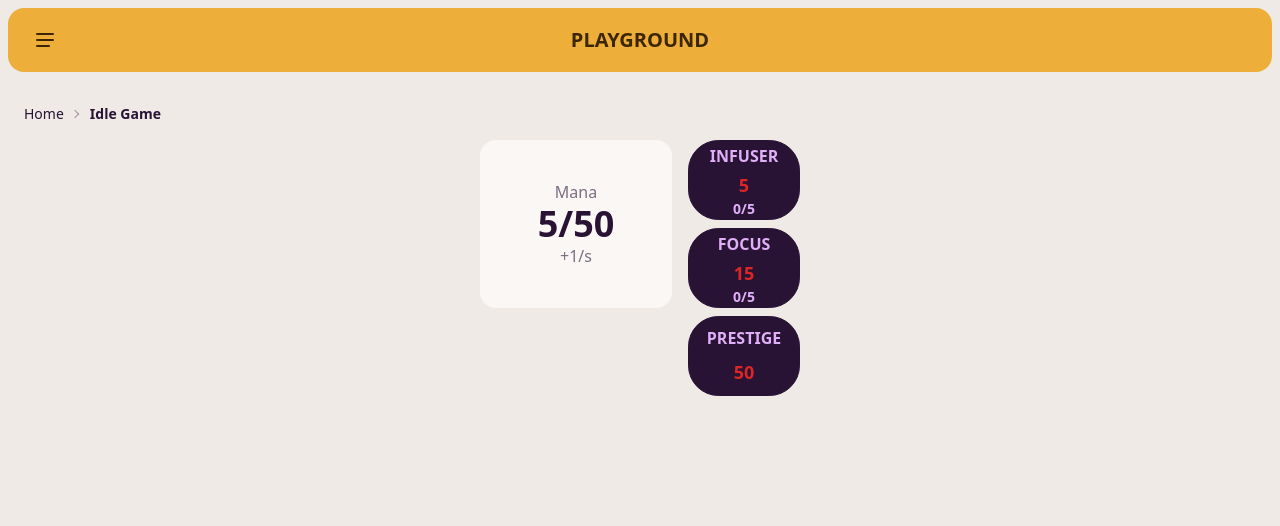
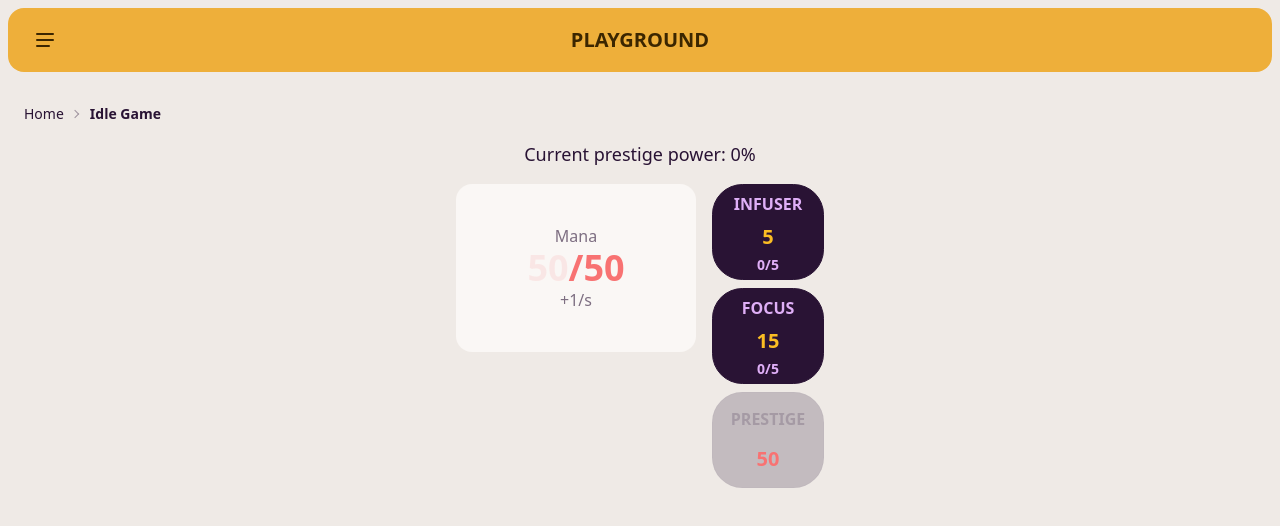
Before and after one commit to cakegod/svelte-kit-playground, a SvelteKit app: page /idle-game in a window 1280 px wide. Shown: the top 526 px of the page. Built offline with nearby package versions, Linux system fonts and the light colour scheme.

Commit message:
feat: add animations and fix rounding

```diff
--- a/src/routes/idle-game/+page.svelte
+++ b/src/routes/idle-game/+page.svelte
@@ -20,6 +20,8 @@
 </script>
 
 <script lang="ts">
+	import { fly } from 'svelte/transition';
+
 	const baseUpgrades: ReadonlyArray<Upgrade | GeneratorUpgrade | ManaCapUpgrade> = Object.freeze([
 		Object.freeze({
 			name: 'infuser',
@@ -40,22 +42,28 @@
 			tooltip: 'increase mana cap by 20'
 		})
 	]);
-	let tickSpeed = 1000;
+	let tickSpeed = 100;
 	let baseOrbCap = 50;
 	let orbCap = baseOrbCap;
-	$: orbCap =
+	$: {
+		const nextCap =
 			baseOrbCap +
 			upgrades
 				.filter((upgrade): upgrade is ManaCapUpgrade => upgrade.type === 'mana cap')
 				.reduce((acc, curr) => (curr ? (acc += curr.amount * curr.capAmount) : acc), 0);
+		orbCap = nextCap;
+	}
 	let baseManaPerTick = 1;
 	let manaPerTick = baseManaPerTick;
-	$: manaPerTick =
+	$: {
+		const nextManaPerTick =
 			baseManaPerTick +
 			upgrades
 				.filter((upgrade): upgrade is GeneratorUpgrade => upgrade.type === 'generator')
 				.reduce((acc, curr) => (curr ? (acc += curr.amount * curr.generate) : acc), 0) *
-			(prestigeUpgrade.amount * 2);
+				(prestigeUpgrade.amount + 1);
+		manaPerTick = nextManaPerTick;
+	}
 
 	let currentMana = 0;
 	let upgrades: (GeneratorUpgrade | ManaCapUpgrade | Upgrade)[] = baseUpgrades.map((upgrade) => ({
@@ -65,11 +73,10 @@
 	let prestigeUpgrade = {
 		price: 50,
 		tooltip: 'reset game to gain bonuses',
-		amount: 1
+		amount: 0
 	};
 
 	function generateManaPerTick() {
-		// if (currentMana + manaPerTick > orbCap) return;
 		if (currentMana < orbCap) currentMana += manaPerTick;
 	}
 
@@ -77,72 +84,69 @@
 		return price <= currentMana;
 	}
 
-	// function buyGeneratorUpgrade(upgrade: GeneratorUpgrade) {}
-
-	// function buyManaCapUpgrade(upgrade: ManaCapUpgrade) {
-	// 	if (!canBuy(upgrade.price)) return;
-	// 	if (upgrade.amount + 1 > upgrade.cap) return;
-	// 	currentMana -= upgrade.price;
-	// 	upgrade.amount += 1;
-	// 	upgrade.price *= 2;
-	// 	upgrades = upgrades;
-	// }
-
-	// function isGenerator(upgrade: Upgrade): upgrade is GeneratorUpgrade {
-	// 	return (upgrade as GeneratorUpgrade).type === 'generator';
-	// }
-	// function isMagicCap(upgrade: Upgrade): upgrade is ManaCapUpgrade {
-	// 	return (upgrade as ManaCapUpgrade).type === 'magic cap';
-	// }
-
 	function buyUpgrade(upgrade: Upgrade) {
-		// if (isGenerator(upgrade)) return buyGeneratorUpgrade(upgrade);
-		// if (isMagicCap(upgrade)) return buyManaCapUpgrade(upgrade);
 		if (!canBuy(upgrade.price)) return;
 		if (upgrade.amount + 1 > upgrade.cap) return;
 		currentMana -= upgrade.price;
 		upgrade.amount += 1;
-		upgrade.price *= 2;
+		upgrade.price *= 1.5;
 		upgrades = upgrades;
 	}
 
 	function acquirePrestige(upgrade: typeof prestigeUpgrade) {
 		if (!canBuy(upgrade.price)) return;
 		currentMana -= prestigeUpgrade.price;
-		prestigeUpgrade.amount += 1;
+		prestigeUpgrade.amount += prestigeUpgrade.amount + 0.2;
 		upgrades = baseUpgrades.map((upgrade) => ({ ...upgrade }));
 		manaPerTick = 10;
+	}
+
+	function round(number: number) {
+		return Math.round(number * 10) / 10;
 	}
 
 	setInterval(generateManaPerTick, tickSpeed);
 </script>
 
+<h2 class="mb-4 text-lg">Current prestige power: {round(prestigeUpgrade.amount * 100)}%</h2>
+
 <div class="flex gap-4">
-	<div class="card h-fit w-48 items-center bg-base-100 p-10">
+	<div class="card h-fit w-60 items-center bg-base-100 p-10">
 		<h2 class="stat-title">Mana</h2>
-		<p class="stat-value">{currentMana}/{orbCap}</p>
-		<p class="stat-title">+{manaPerTick}/s</p>
+		<div
+			class="stat-value flex"
+			class:text-error={currentMana > orbCap || currentMana === orbCap}
+			class:text-warning={currentMana > orbCap * 0.8 && currentMana < orbCap}
+		>
+			{#key currentMana}
+				<p in:fly>{round(currentMana)}</p>
+			{/key}
+			<p>/{round(orbCap)}</p>
+		</div>
+		<p class="stat-title">+{round(manaPerTick)}/s</p>
 	</div>
 
 	<div class="flex flex-col gap-2">
 		{#each upgrades as upgrade}
 			<button
+				disabled={upgrade.price > currentMana || upgrade.amount === upgrade.cap}
 				on:click={() => buyUpgrade(upgrade)}
-				class=" tooltip tooltip-info btn flex h-20 w-28 flex-col justify-evenly"
+				class=" tooltip tooltip-info btn flex h-24 w-28 flex-col justify-evenly"
 				data-tip={upgrade.tooltip}
 			>
 				<p class="text-base">{upgrade.name}</p>
-				<p class="text-lg text-red-600">{upgrade.price}</p>
+				<p class="text-xl text-warning">{round(upgrade.price)}</p>
 				<p class="">{upgrade.amount}/{upgrade.cap}</p>
 			</button>
 		{/each}
 		<button
+			disabled={prestigeUpgrade.price > currentMana}
 			on:click={() => acquirePrestige(prestigeUpgrade)}
-			class=" tooltip tooltip-info btn flex h-20 w-28 flex-col justify-evenly"
+			class=" tooltip tooltip-info btn flex h-24 w-28 flex-col justify-evenly"
 			data-tip="reset game to gain bonus"
 		>
 			<p class="text-base">Prestige</p>
-			<p class="text-lg text-red-600">{prestigeUpgrade.price}</p>
+			<p class="text-xl text-error">{round(prestigeUpgrade.price)}</p>
 		</button>
 	</div>
 </div>
```
Lines whose indentation alone changed are shown as unchanged.
